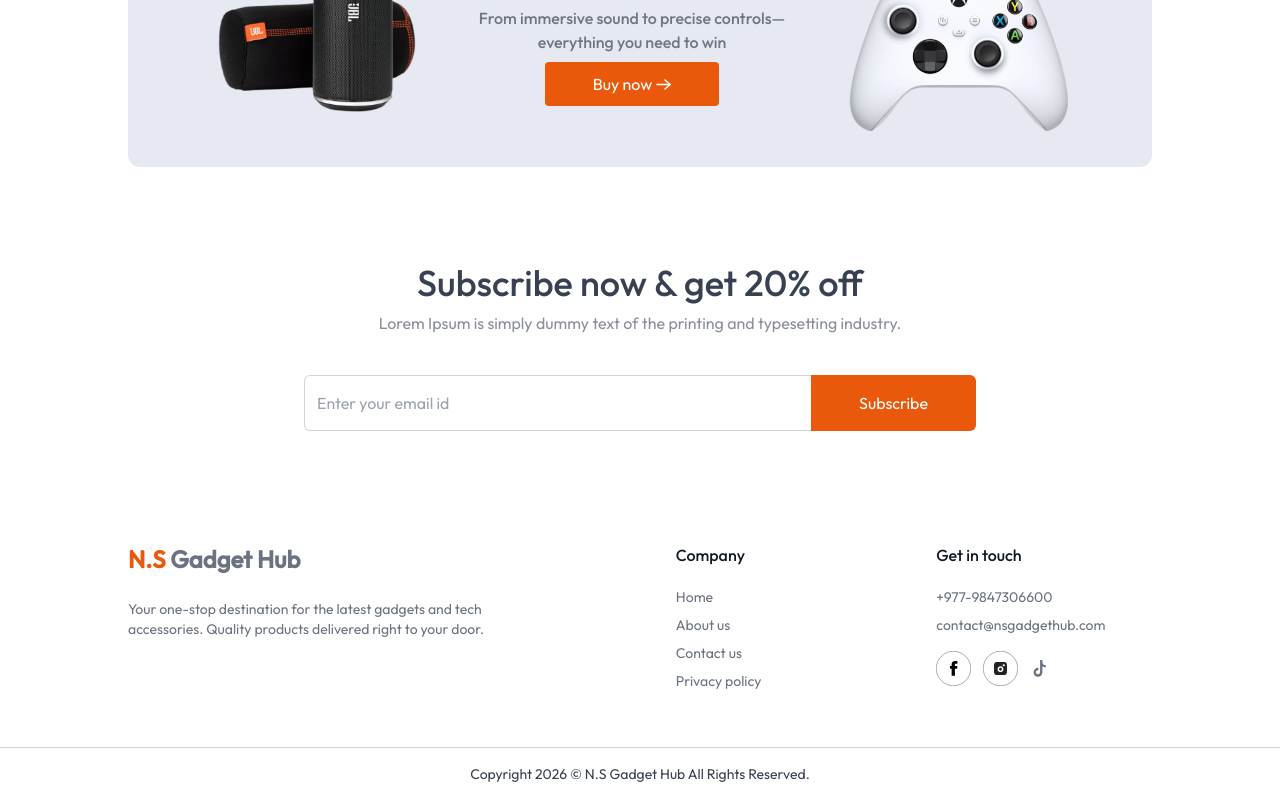
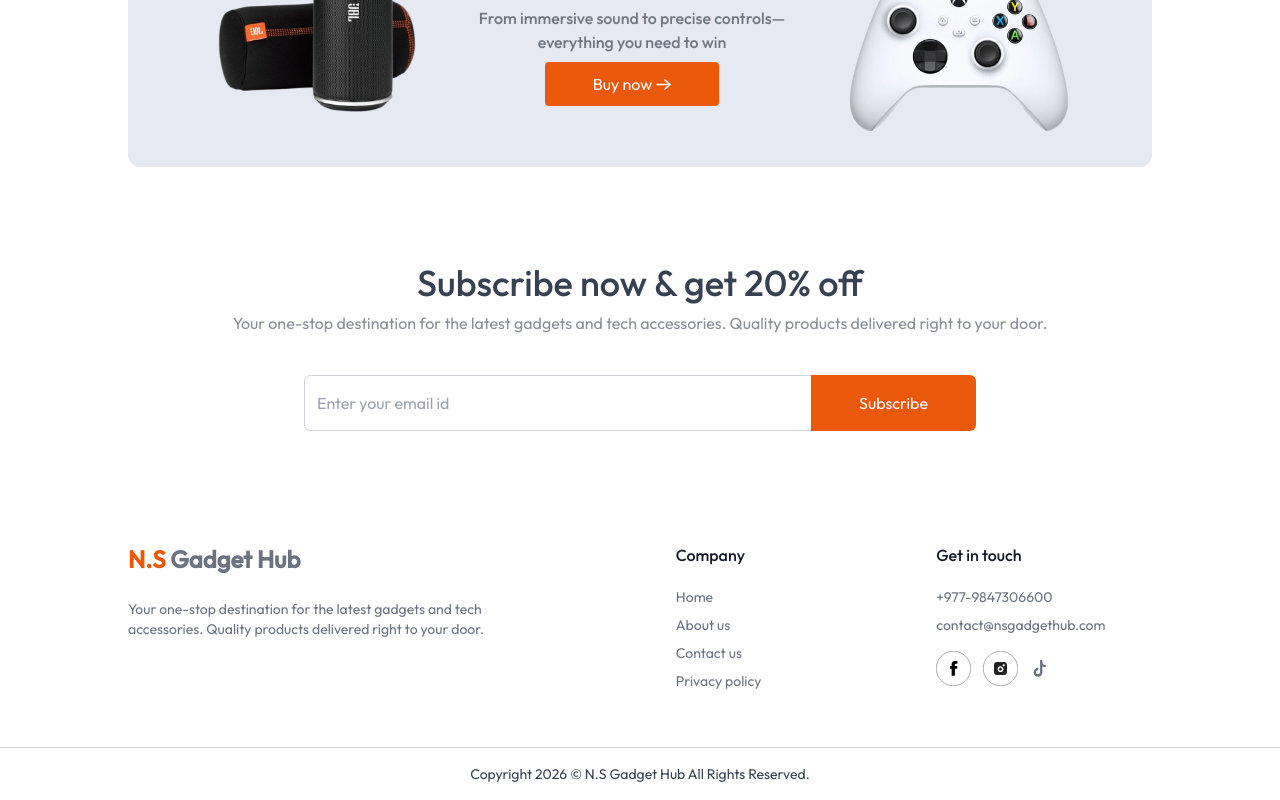
Before and after one commit to bibekshah220/ns-gadget-hub, a Next.js app: page / in a window 1280 px wide. Shown: the part 1413-2213 px from the top of the page. Built offline with nearby package versions, Linux system fonts and the light colour scheme; no server answers.

Commit message:
feat: update newsletter description to highlight gadget offerings and delivery

```diff
--- a/components/NewsLetter.jsx
+++ b/components/NewsLetter.jsx
@@ -5,8 +5,8 @@ const NewsLetter = () => {
         Subscribe now & get 20% off
       </h1>
       <p className="md:text-base text-gray-500/80 pb-8">
-        Lorem Ipsum is simply dummy text of the printing and typesetting
-        industry.
+        Your one-stop destination for the latest gadgets and tech accessories.
+        Quality products delivered right to your door.
       </p>
       <div className="flex items-center justify-between max-w-2xl w-full md:h-14 h-12">
         <input
```
